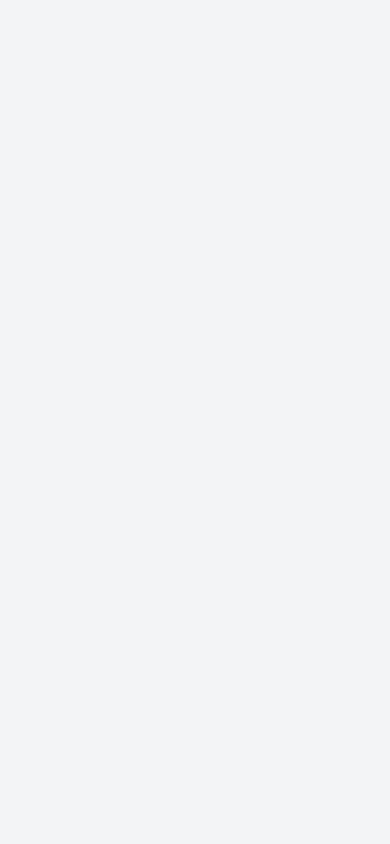
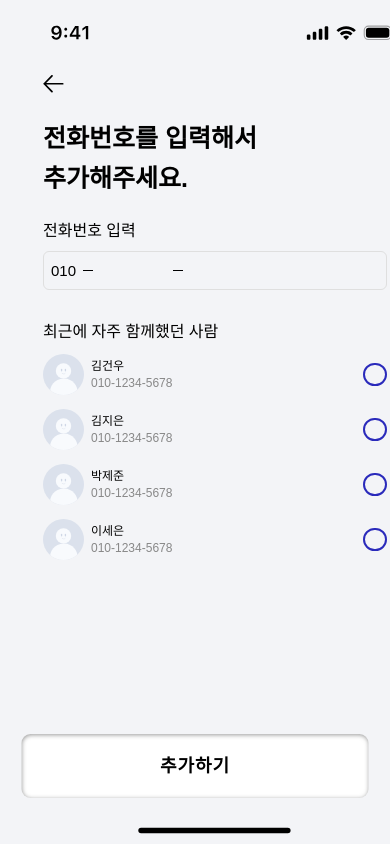
Before and after one commit to quant-prototype/quant_prototype, a React (Create React App) app: page /addMemberByPhoneNumber in a window 390 px wide. Before the commit this address had no page. Built offline with nearby package versions, Linux system fonts and the light colour scheme; the HTML template or start-up script is replaced by a standard one.

Commit message:
Create AddMemberByPhoneNumberPage

```diff
--- a/src/App.js
+++ b/src/App.js
@@ -7,6 +7,7 @@ import QRPay from "./pages/QRpay/QRPay";
 import PayComplete from "./pages/PayComplete/PayComplete";
 import AddWithRadar from "./pages/SinglePay/AddWithRadar/AddWithRadar";
 import GroupPay from "./pages/MultiplePay/GroupMoney/AskGroupMoney";
+import AddMemberByPhoneNumber from "./pages/AddMemberByPhoneNumber/AddMemberByPhoneNumber";
 
 const Wrapper = styled.div`
   margin: 0 auto;
@@ -26,6 +27,7 @@ function App() {
         <Routes>
           <Route path="/" element={<Home />} />
           <Route path="/confirmMember" element={<ConfirmMember />} />
+          <Route path="/addMemberByPhoneNumber" element={<AddMemberByPhoneNumber />} />
           <Route path="/pay" element={<QRPay />} />
           <Route path="/payComplete" element={<PayComplete />} />
           <Route path="/radar" element={<AddWithRadar/>}/>
--- /dev/null
+++ b/src/pages/AddMemberByPhoneNumber/AddMemberByPhoneNumber.jsx
@@ -0,0 +1,8 @@
+import Layout from "../../shared/Layout";
+import AddMemberByPhoneNumberComponent from "./AddMemberByPhoneNumberComponent";
+
+export default function AddMemberByPhoneNumber() {
+  return (
+    <Layout content={<AddMemberByPhoneNumberComponent />} />
+  )
+}
--- /dev/null
+++ b/src/pages/AddMemberByPhoneNumber/AddMemberByPhoneNumberComponent.jsx
@@ -0,0 +1,196 @@
+import styled from "styled-components";
+import HeaderComponent from "../PayConfirmProcedure/PayConfirmComponent/HeaderComponent";
+import ProfileInfo from "../PayConfirmProcedure/PayConfirmComponent/ProfileInfo";
+import { useNavigate } from "react-router-dom";
+import { useState } from "react";
+import StandardButton from "../../shared/StandardButton";
+
+const NumberInputContainer = styled.div`
+  margin: 0 auto;
+  margin-top: 25px;
+  width: 80%;
+`;
+
+const NumberInputText = styled.p`
+  color: #000000;
+  font-family: "Pretendard", sans-serif;
+  font-weight: 300;
+  font-size: 16px;
+  // opacity: 90%;
+`;
+
+const NumberInputFieldBox = styled.div`
+  display: flex;
+  align-items: center;
+  border: 1px solid #dfdfdf;
+  margin-top: 12px;
+  padding: 9px 0;
+  border-radius: 6px;
+  position: relative;
+`;
+
+const FixNumber = styled.p`
+  font-family: "Pretendard", sans-serif;
+  font-weight: 300;
+  font-size: 15px;
+  color: black;
+  margin-left: 7px;
+  margin-right: 7px;
+`;
+
+const Partition = styled.div`
+  background-color: black;
+  // border: 1px solid black;
+  width: 10px;
+  height: 0.5px;
+`;
+
+const NumberInputField = styled.input`
+  border: none;
+  outline: none;
+  font-size: 15px;
+  font-family: "Pretendard", sans-serif;
+  font-weight: 300;
+  color: black;
+  width: 80px;
+  text-align: center;
+`;
+
+const AddButton = styled.button`
+  background-color: #b0b0e0;
+  border-radius: 3px;
+  color: black;
+  font-size: 10px;
+  font-weight: 400;
+  display: flex;
+  justify-content: center;
+  align-items: center;
+  position: absolute;
+  right: 5%;
+  padding: 6px 12px;
+  font-family: "Pretendard", sans-serif;
+`;
+
+const RecommendText = styled.p`
+  font-family: "Pretendard", sans-serif;
+  font-weight: 300;
+  font-size = 16px;
+  color: black;
+  margin-left: 43px;
+  margin-top: 34px;
+`;
+
+const ButtonContainer = styled.div`
+  position: fixed;
+  bottom: 46px;
+  left: 50%;
+  transform: translate(-50%, 0);
+  gap: 14px;
+`;
+
+export default function AddMemberByPhoneNumberComponent() {
+  const [phoneNumber, setPhoneNumber] = useState({ part2: "", part3: "" });
+
+  const [profileInfo, setProfileInfo] = useState([
+    {
+      name: "김건우",
+      phone: "010-1234-5678",
+      selected: false,
+    },
+    {
+      name: "김지은",
+      phone: "010-1234-5678",
+      selected: false,
+    },
+    {
+      name: "박제준",
+      phone: "010-1234-5678",
+      selected: false,
+    },
+    {
+      name: "이세은",
+      phone: "010-1234-5678",
+      selected: false,
+    },
+  ]);
+
+  const inputHandler = (e) => {
+    const { name, value } = e.target;
+    if (/^\d*$/.test(value)) {
+      setPhoneNumber({ ...phoneNumber, [name]: value });
+    }
+  };
+
+  const selectHandler = (index) => {
+    setProfileInfo((prevProfileInfo) => {
+      return prevProfileInfo.map((info, infoIndex) => {
+        return infoIndex === index
+          ? { ...info, selected: !info.selected }
+          : info;
+      });
+    });
+  };
+
+  const navigate = useNavigate();
+
+  const goBackHandler = () => {
+    navigate(-1);
+  };
+
+  const addMemberHandler = () => {
+    if((profileInfo.some((info) => info.selected === true)) || (phoneNumber.part2.length == 4 && phoneNumber.part3.length == 4)) {
+      navigate("/confirmMember");
+    }
+  }
+
+  return (
+    <>
+      <HeaderComponent
+        title="전화번호를 입력해서 추가해주세요."
+        back={goBackHandler}
+      />
+      <NumberInputContainer>
+        <NumberInputText>전화번호 입력</NumberInputText>
+        <NumberInputFieldBox>
+          <FixNumber>010</FixNumber>
+          <Partition />
+          <NumberInputField
+            maxLength={4}
+            name="part2"
+            value={phoneNumber.part2}
+            onInput={inputHandler}
+          />
+          <Partition />
+          <NumberInputField
+            maxLength={4}
+            name="part3"
+            value={phoneNumber.part3}
+            onInput={inputHandler}
+          />
+          {/* <AddButton>추가</AddButton> */}
+        </NumberInputFieldBox>
+      </NumberInputContainer>
+      <RecommendText>최근에 자주 함께했던 사람</RecommendText>
+      {profileInfo.map((info, index) => {
+        return (
+          <ProfileInfo
+            key={index}
+            info={info}
+            index={index}
+            selectHandler={selectHandler}
+          />
+        );
+      })}
+      <ButtonContainer>
+        <StandardButton
+          title="추가하기"
+          width={347}
+          height={64}
+          backgroundColor="white"
+          color="black"
+          onClick={addMemberHandler}
+        />
+      </ButtonContainer>
+    </>
+  );
+}
--- a/src/pages/PayConfirmProcedure/ConfirmMember/CofirmMemberComponent.jsx
+++ b/src/pages/PayConfirmProcedure/ConfirmMember/CofirmMemberComponent.jsx
@@ -118,6 +118,10 @@ export default function ConfirmMemberComponent() {
     }
   }
 
+  const goToAddMemberByPhoneNumber = () => {
+    navigate("/addMemberByPhoneNumber");
+  }
+
   return (
     <>
       <HeaderComponent title="아래의 인원이 맞나요?" back={goBackHandler} />
@@ -131,7 +135,7 @@ export default function ConfirmMemberComponent() {
         );
       })}
       <ButtonContainer>
-        <AddMoreMemberText>추가되지 않은 인원이 있어요</AddMoreMemberText>
+        <AddMoreMemberText onClick={goToAddMemberByPhoneNumber}>추가되지 않은 인원이 있어요</AddMoreMemberText>
         <ButtonBox>
           <StandardButton title="결제하기" backgroundColor="white" color="black" onClick={goToPayHandler} />
           <StandardButton title="선택 인원 삭제하기" backgroundColor="white" color="black" onClick={deleteMemberHandler} />
--- a/src/pages/PayConfirmProcedure/PayConfirmComponent/HeaderComponent.jsx
+++ b/src/pages/PayConfirmProcedure/PayConfirmComponent/HeaderComponent.jsx
@@ -15,6 +15,9 @@ const TitleText = styled.p`
   margin-top: 24.63px;
   font-weight: 600;
   font-family: "Pretendard", sans-serif;
+  // white-space: pre-wrap;
+  width: 220px;
+  line-height: 40px;
 `;
 
 export default function HeaderComponent({title, back}) {
```
